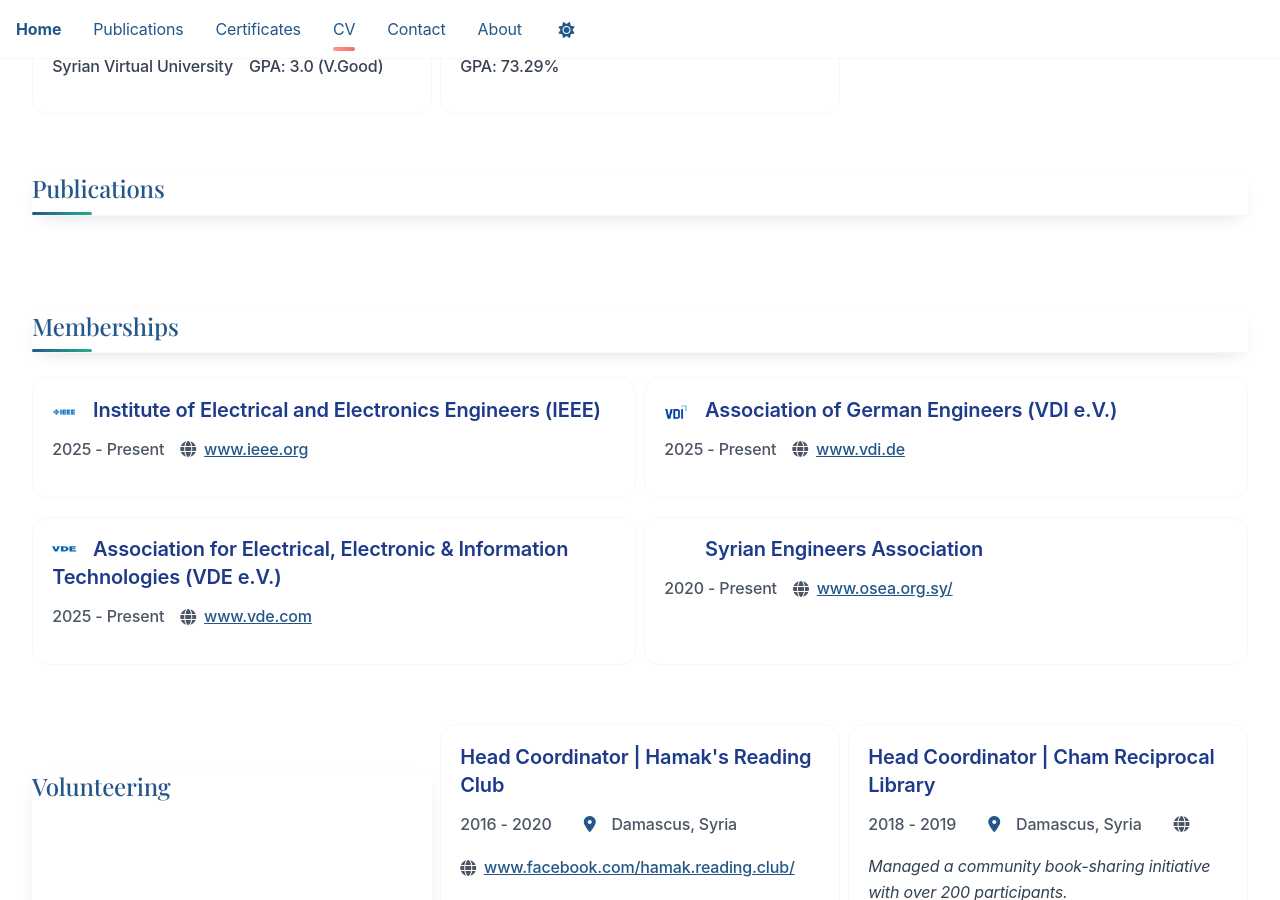
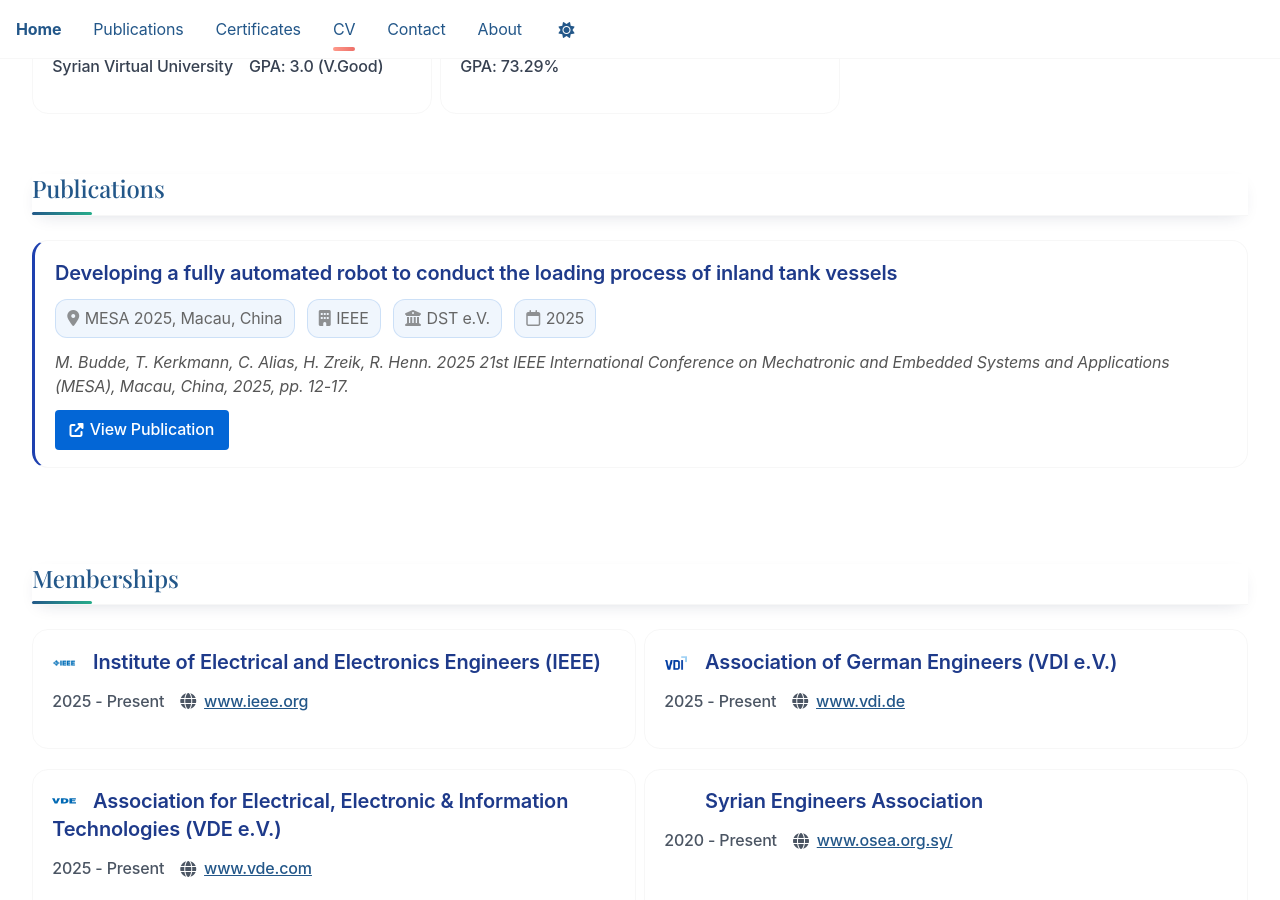
Before and after one commit to HabibZRK/HabibZRK.github.io, a Jekyll site: the page built from _pages/resume.html, in a window 1280 px wide and 900 px high, scrolled down 2034 px. Built offline with Jekyll 4.4.1, drawn with Linux system fonts in a browser that asks for light colours; nearby versions of some CDN libraries; some of the changed text lies outside the part shown.

Commit message:
content: end of work at DST &  published MESA paper

```diff
--- a/_data/cv-multi-lang.json
+++ b/_data/cv-multi-lang.json
@@ -64,8 +64,8 @@
         }
       },
       "website": "https://www.dst-org.de",
-      "startDate": "2024-11-01",
-      "endDate": "Present",
+      "startDate": "2024-11-20",
+      "endDate": "2025-12-31",
       "location": {
         "lang": {
           "en": "Duisburg, Germany",
@@ -809,6 +809,24 @@
     {
       "name": {
         "lang": {
+          "en": "Cyril Alias",
+          "de": "Cyril Alias",
+          "ar": "سيريل ألياس"
+        }
+      },
+      "position": {
+        "lang": {
+          "en": "Head of Department: Logistics and Transport",
+          "de": "Leiter des Fachbereichs: Logistik und Verkehr",
+          "ar": "رئيس قسم اللوجستيات والنقل"
+        }
+      },
+      "email": "",
+      "affiliation": "DST Development Center for Ship Technology and Transport Systems, Germany"
+    },
+    {
+      "name": {
+        "lang": {
           "en": "Eng. Costantine Daaboul",
           "de": "Ing. Costantine Daaboul",
           "ar": "م. قسطنطين دعبول"
@@ -926,25 +944,39 @@
     {
       "name": {
         "lang": {
-          "en": "",
-          "de": "",
-          "ar": ""
+          "en": "Developing a fully automated robot to conduct the loading process of inland tank vessels",
+          "de": "Entwicklung eines vollautomatischen Roboters zur Durchführung des Beladevorgangs von Binnentankschiffen",
+          "ar": "تطوير روبوت آلي بالكامل لإجراء عملية التحميل لسفن الصهاريج hgkivdm"
         }
       },
       "publisher": {
         "lang": {
-          "en": "",
-          "de": "",
-          "ar": ""
+          "en": "IEEE",
+          "de": "IEEE",
+          "ar": "IEEE"
         }
       },
-      "releaseDate": "",
-      "website": "",
+      "releaseDate": "2025",
+      "website": "https://doi.org/10.1109/MESA68091.2025.11278877",
       "summary": {
         "lang": {
-          "en": "",
-          "de": "",
-          "ar": ""
+          "en": "M. Budde, T. Kerkmann, C. Alias, H. Zreik, R. Henn. 2025 21st IEEE International Conference on Mechatronic and Embedded Systems and Applications (MESA), Macau, China, 2025, pp. 12-17.",
+          "de": "M. Budde, T. Kerkmann, C. Alias, H. Zreik, R. Henn. 2025 21st IEEE International Conference on Mechatronic and Embedded Systems and Applications (MESA), Macau, China, 2025, S. 12-17.",
+          "ar": "م. بودي، ت. كيركمان، س. ألياس، ح. زريق، ر. هين. المؤتمر الدولي الحادي والعشرون لـ IEEE حول الأنظمة الميكاترونية والمدمجة وتطبيقاتها (MESA)، ماكاو، الصين، 2025، ص. 12-17."
+        }
+      },
+      "venue": {
+        "lang": {
+          "en": "MESA 2025, Macau, China",
+          "de": "MESA 2025, Macau, China",
+          "ar": "MESA 2025، ماكاو، الصين"
+        }
+      },
+      "affiliation": {
+        "lang": {
+          "en": "DST e.V.",
+          "de": "DST e.V.",
+          "ar": "DST e.V."
         }
       }
     }
--- a/_data/cv.json
+++ b/_data/cv.json
@@ -35,7 +35,7 @@
       "company": "DST Development Center for Ship Technology and Transport Systems",
       "position": "Research Assistant (Wissenschaftliche Hilfskraft)",
       "website": "https://www.dst-org.de",
-      "startDate": "2024-11-01",
+      "startDate": "2024-11-20",
       "endDate": "Present",
       "location": "Duisburg, Germany",
       "summary": "Supported research and development projects in ship technology and transport systems",
@@ -274,6 +274,12 @@
   ],
   "references": [
     {
+      "name": "Cyril Alias",
+      "position": "Head of Department of logistics and transport",
+      "email": "",
+      "affiliation": "DST Development Center for Ship Technology and Transport Systems"
+    } ,
+    {
       "name": "Abdullah Alebrahim",
       "position": "Director of Bab Sharqi Lighthouse",
       "email": "",
@@ -318,11 +324,13 @@
   ],
   "publications": [
     {
-      "name": "",
-      "publisher": "",
-      "releaseDate": "",
-      "website": "",
-      "summary": ""
+      "name": "Developing a fully automated robot to conduct the loading process of inland tank vessels",
+      "publisher": "IEEE",
+      "releaseDate": "2025",
+      "website": "https://doi.org/10.1109/MESA68091.2025.11278877",
+      "summary": "M. Budde, T. Kerkmann, C. Alias, H. Zreik, R. Henn. 2025 21st IEEE International Conference on Mechatronic and Embedded Systems and Applications (MESA), Macau, China, 2025, pp. 12-17.",
+      "venue": "MESA 2025, Macau, China",
+      "affiliation": "DST e.V."
     }
   ],
   "presentations": [
--- a/_pages/books.html
+++ b/_pages/books.html
@@ -5,6 +5,27 @@
 ---
 
 {% include base_path %}
+
+<!-- Research Papers -->
+<section class="research-papers">
+  <h2>Research Papers</h2>
+  <p>Peer-reviewed work I contributed to.</p>
+  <div class="paper-grid">
+    <article class="paper-card">
+      <h3 class="paper-title">Developing a fully automated robot to conduct the loading process of inland tank vessels</h3>
+      <p class="paper-authors">M. Budde, T. Kerkmann, C. Alias, H. Zreik, R. Henn</p>
+      <p class="paper-summary">Autonomous loading robot concept for inland tank vessels, focusing on safe, repeatable operations across port environments.</p>
+      <div class="paper-meta">
+        <span class="paper-publisher"><i class="fas fa-building"></i> IEEE</span>
+        <span class="paper-venue"><i class="fas fa-map-marker-alt"></i> MESA 2025, Macau</span>
+        <span class="paper-affiliation"><i class="fas fa-university"></i> DST e.V.</span>
+      </div>
+      <div class="paper-links">
+        <a href="https://doi.org/10.1109/MESA68091.2025.11278877" class="btn btn--url" target="_blank" rel="noopener">Read paper</a>
+      </div>
+    </article>
+  </div>
+</section>
 
 <!-- Individual Book Translations Section -->
 <section class="individual-translations">
```
Also changed, not shown: _pages/welcome.md (+6 -8 lines).
